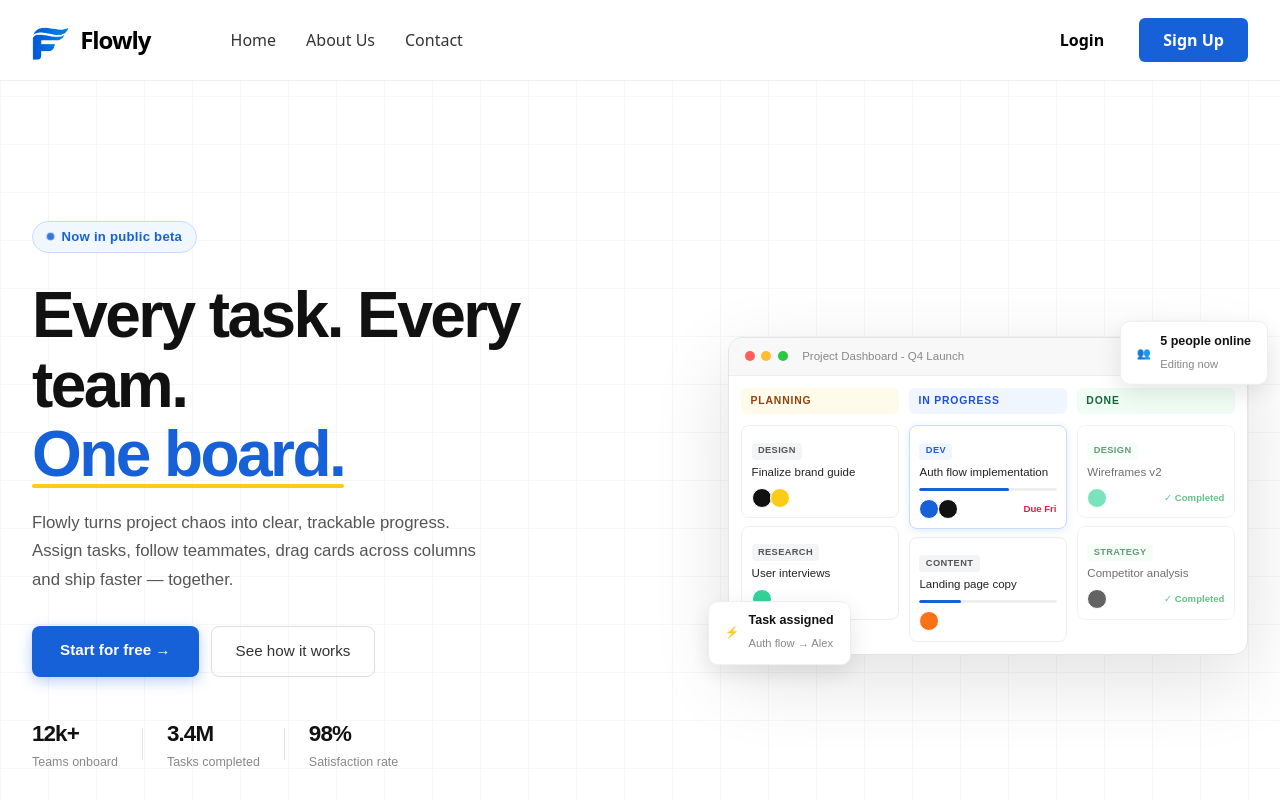
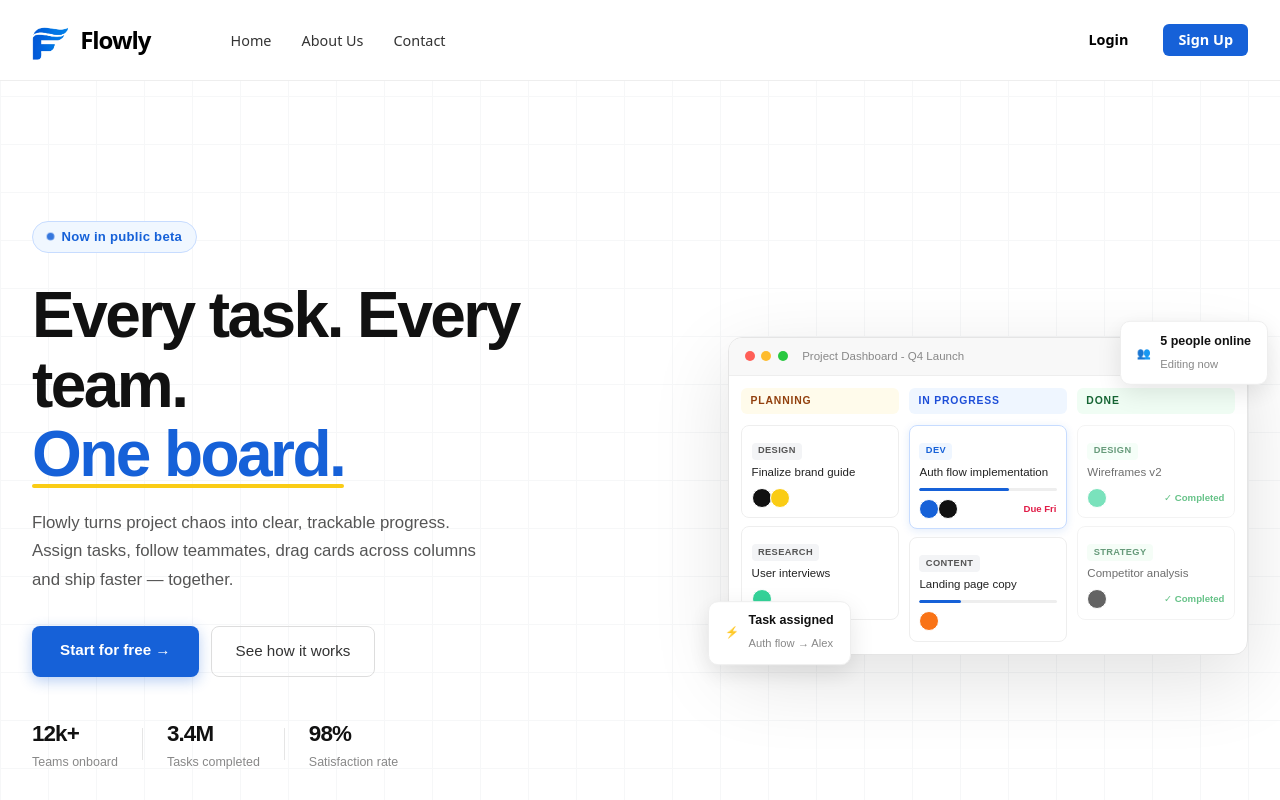
Before and after one commit to stefanpopovic01/project-management-app, a React (Vite) app in the folder frontend/: page / in a window 1280 px wide. Shown: the top 800 px of the page. Built offline with nearby package versions, Linux system fonts and the light colour scheme.

Commit message:
style(components) reduce size of sign up button

```diff
--- a/frontend/src/components/Navbar/Navbar.css
+++ b/frontend/src/components/Navbar/Navbar.css
@@ -56,6 +56,7 @@
   text-decoration: none;
   color: #333;
   font-weight: 500;
+  font-size: 0.9rem;
   transition: color 0.2s;
 }
 
@@ -74,6 +75,7 @@
   color: #000;
   font-weight: 600;
   padding: 10px 20px;
+  font-size: 0.9rem;
 }
 
 .btn-signup {
@@ -81,9 +83,10 @@
   background-color: #1661d8;
   color: #fff;
   font-weight: 600;
-  padding: 10px 24px;
+  padding: 5px 15px;
   border-radius: 6px;
   transition: opacity 0.2s;
+  font-size: 0.9rem;
 }
 
 .btn-signup:hover {
@@ -122,6 +125,8 @@
 
   .navbar-menu.active {
     display: flex;
+    top: 100%;
+    padding: 0 0;
   }
 
   .nav-links {
```
